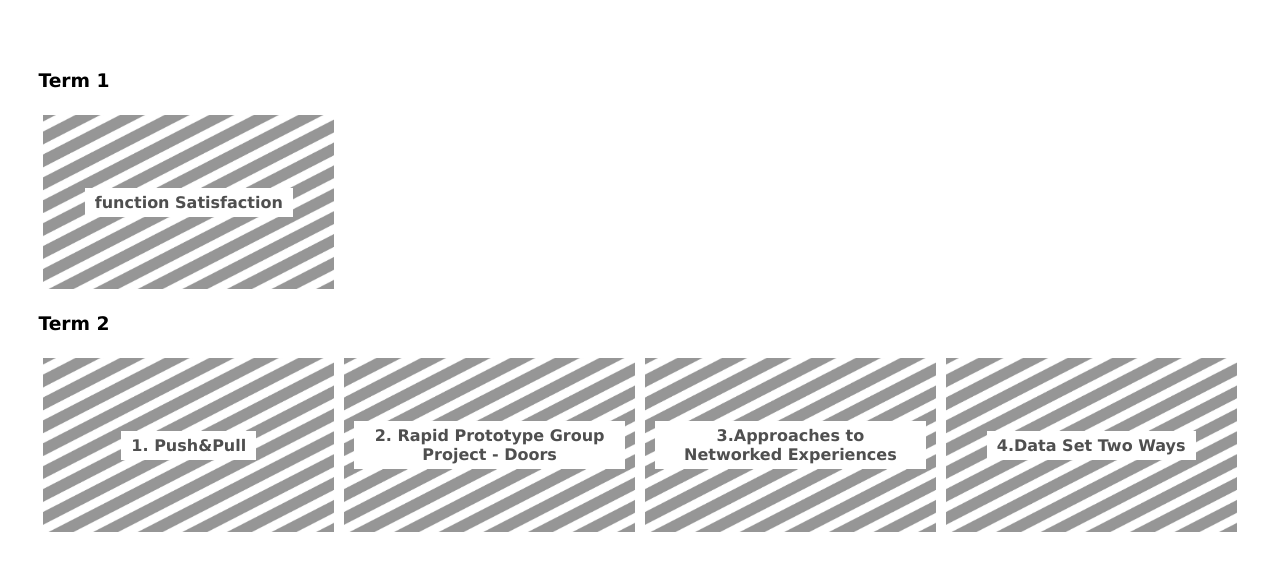
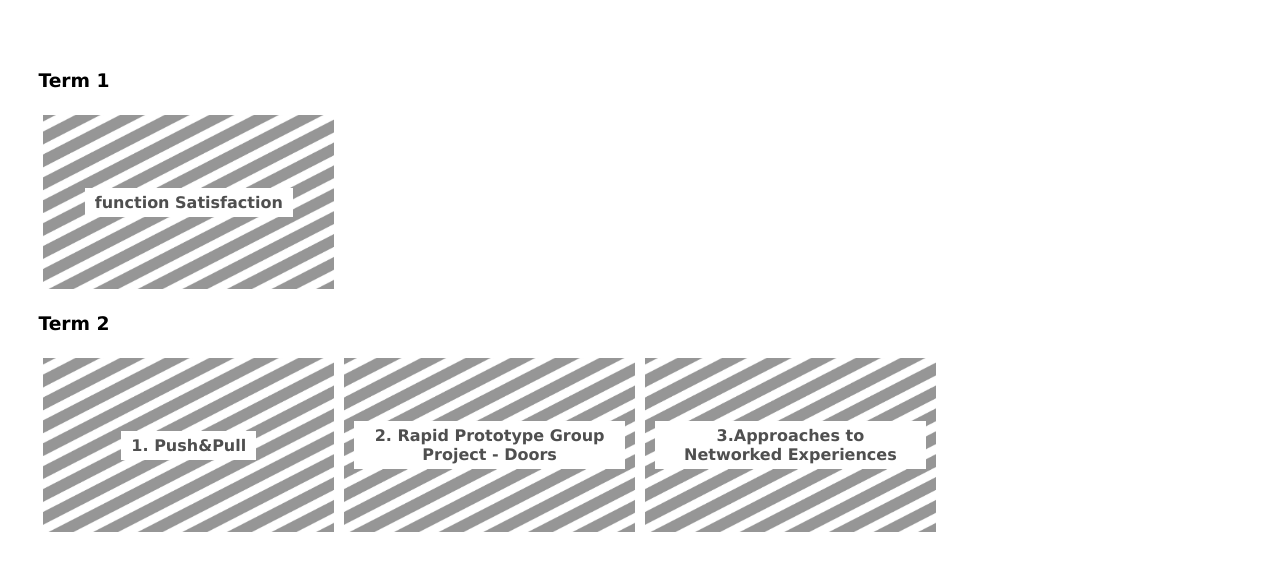
Before and after one commit to EcatFryyy/wcc-portfolio, a plain HTML site: page index.html in a window 1280 px wide. Shown: the part 154-724 px from the top of the page. Drawn offline with Linux system fonts and the light colour scheme.

Commit message:
minor changes

```diff
--- a/index.html
+++ b/index.html
@@ -60,11 +60,11 @@
                     </a>
                 </div>
 
-                <div class="flex-item">
+                <!--<div class="flex-item">
                     <a href="#">
                         <h4>4.Data Set Two Ways</h4>
                     </a>
-                </div>
+                </div>-->
 
                     <!-- Keep adding per week -->
 
```
